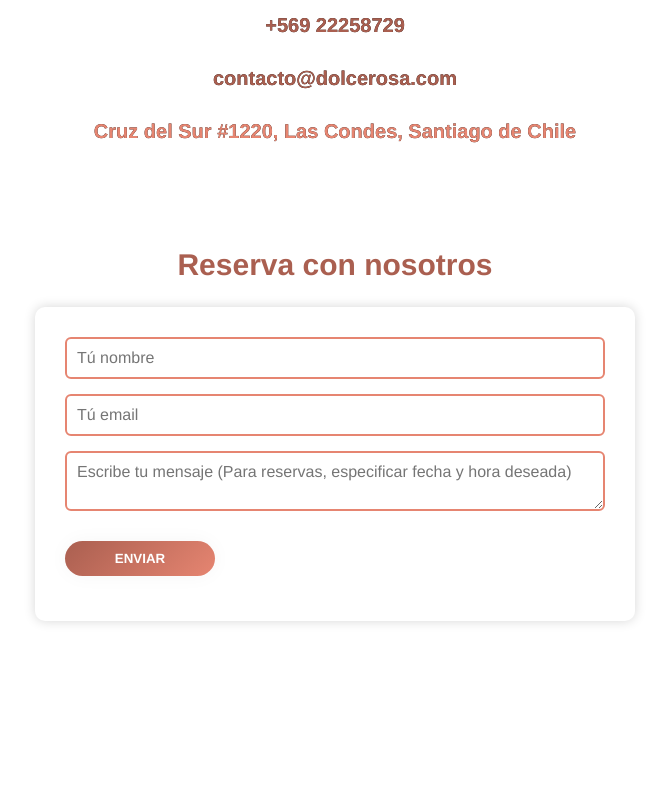
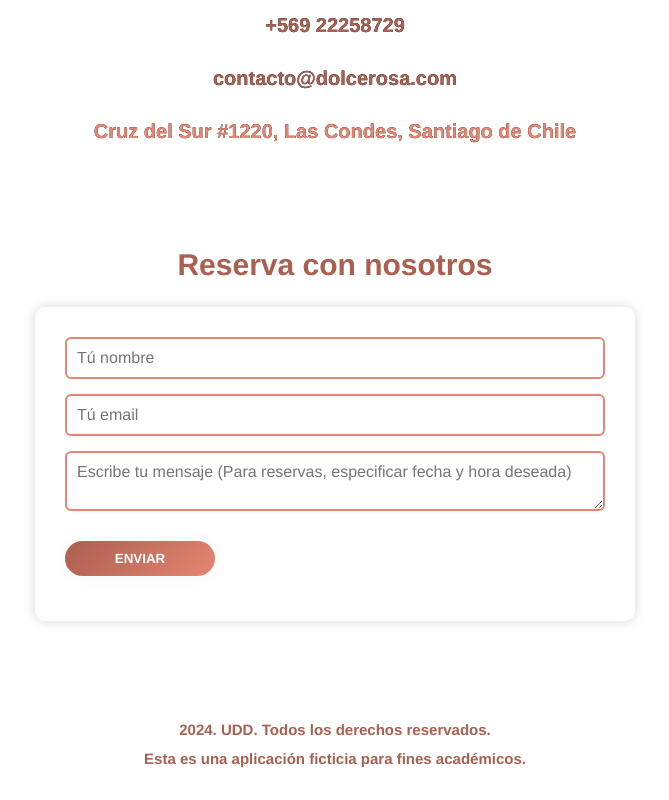
Before and after one commit to Vjaraa/Restaurant_App_C11, a React (Create React App) app: page / in a window 1280 px wide. Shown: the part 1163-1963 px from the top of the page, without its empty margins (305-974 px from the left). Before the commit the page ends 1854 px from the top, so only its background shows below. Built offline with nearby package versions, Linux system fonts and the light colour scheme.

Commit message:
feat: Add footer

```diff
--- a/src/App.js
+++ b/src/App.js
@@ -4,6 +4,8 @@ import Contact from "./components/Contact/Contact";
 import Container from "./components/Container/Container";
 import Navbar from "./components/Navbar";
 import Products from "./components/Products/Products";
+import Footer from "./components/Footer/Footer";
+
 
 
 
@@ -16,6 +18,7 @@ function App() {
         <Products />
         <Contact />
       </Container>
+      <Footer />
     </>
   );
 }
--- /dev/null
+++ b/src/components/Footer/Footer.js
@@ -0,0 +1,17 @@
+import React from "react";
+import * as S from "./Footer.styles";
+
+const Footer = () => {
+  return (
+    <S.ContainerFooter>
+      <div>
+        <h1>2024. UDD. Todos los derechos reservados.</h1>
+
+        <h2>Esta es una aplicación ficticia para fines académicos.</h2>
+
+      </div>
+    </S.ContainerFooter>
+  );
+};
+
+export default Footer;
--- /dev/null
+++ b/src/components/Footer/Footer.styles.js
@@ -0,0 +1,18 @@
+import styled from "styled-components";
+
+export const ContainerFooter = styled.div`
+  width: 1100px;
+  max-width: 100%;
+  margin: 0 auto;
+  padding: 20px 30px;
+
+  h1, h2 {
+    font-size: 15px;
+    text-align: center;
+    color: #aa5f50;
+  }
+
+  @media (max-width: 768px) {
+    width: auto;
+  }
+`;
```
Also changed, not shown: src/components/Contact/Contact.js (line endings or trailing spaces).
